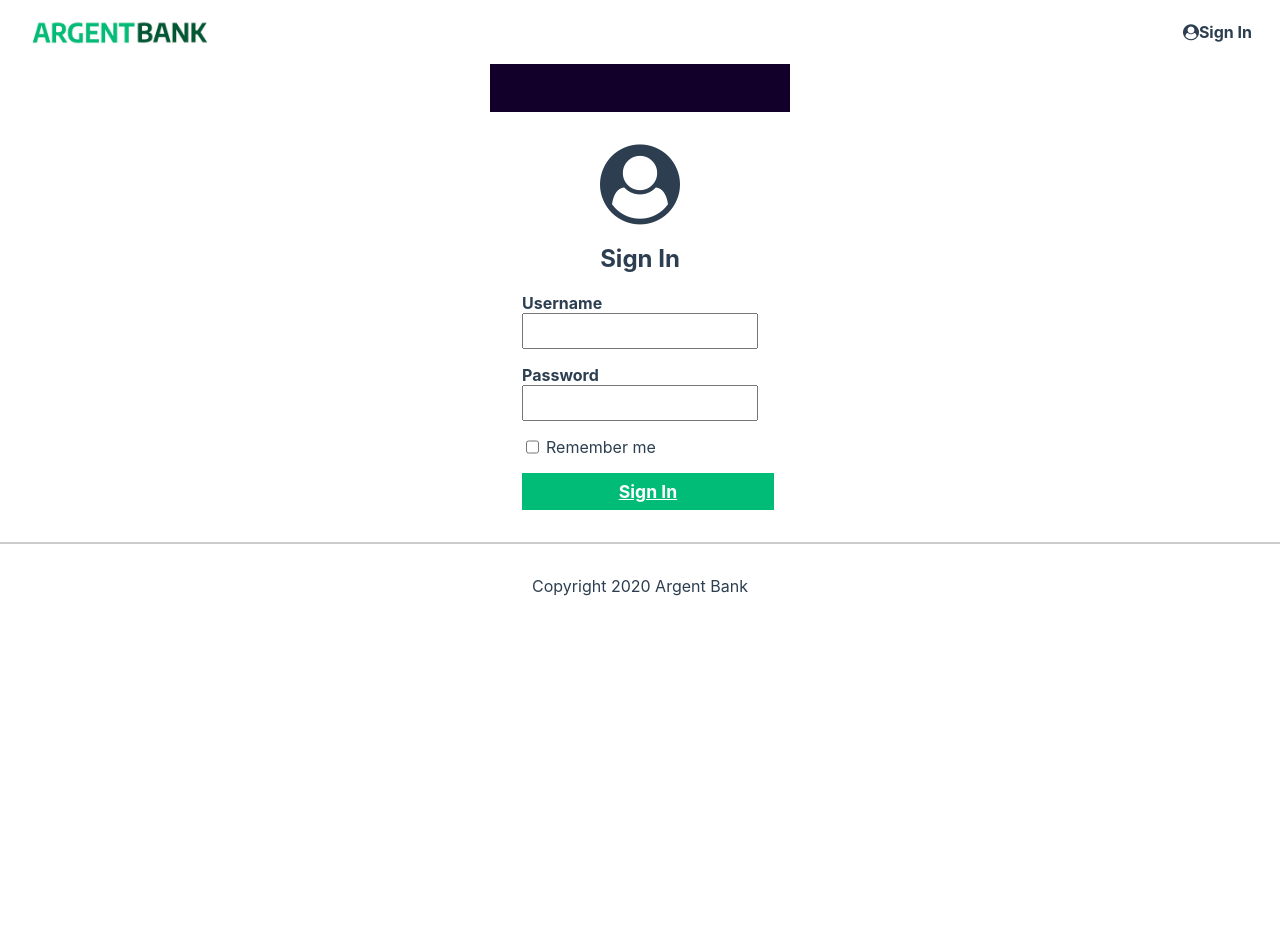
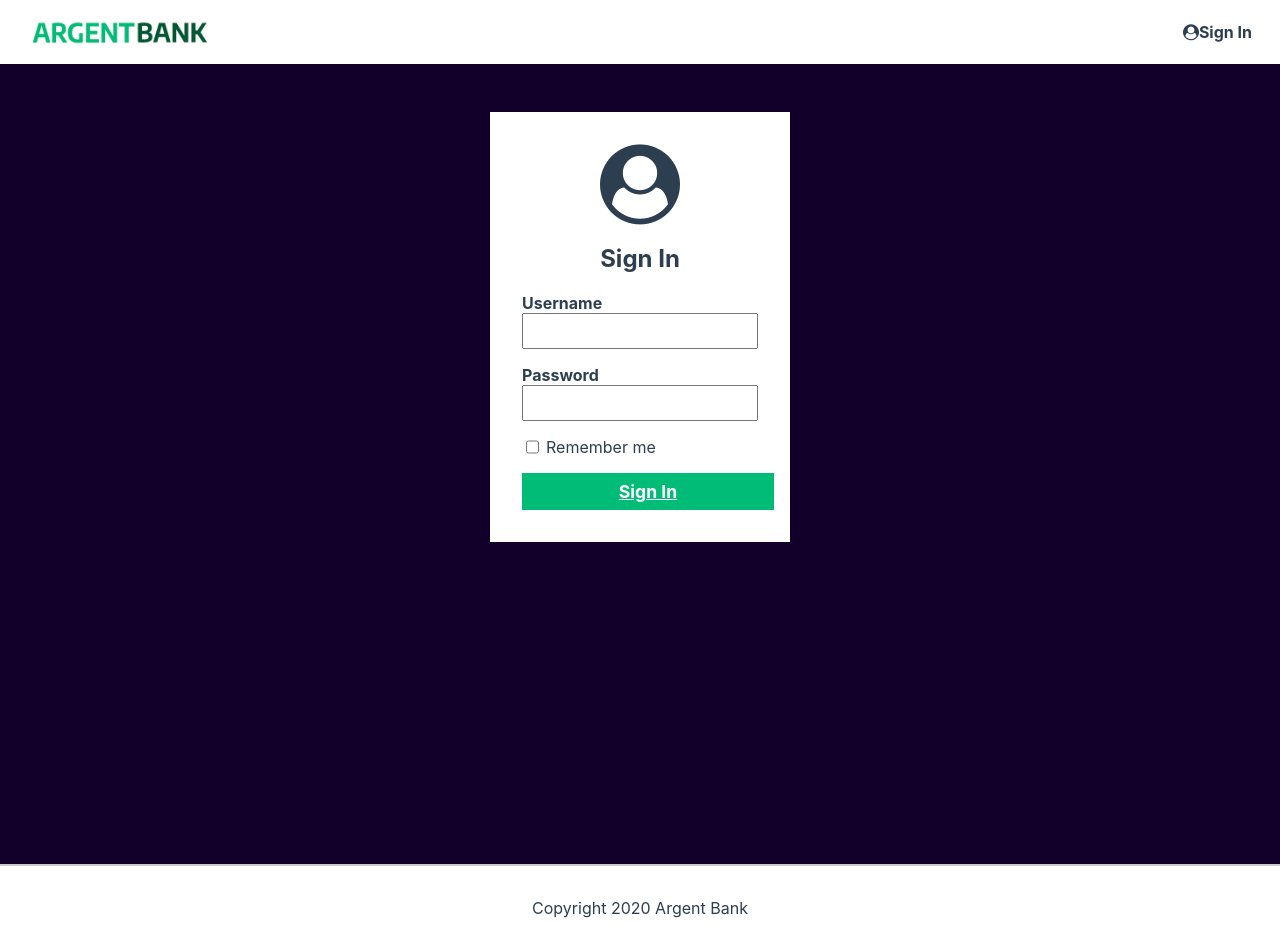
Before and after one commit to matdelan/argentbank, a React (Create React App) app: page /signin in a window 1280 px wide. Before the commit the page ends 800 px from the top, so only its background shows below. Built offline with nearby package versions, Linux system fonts and the light colour scheme.

Commit message:
feat: add signin page

```diff
--- a/src/assets/components/header/Header.jsx
+++ b/src/assets/components/header/Header.jsx
@@ -4,7 +4,7 @@ import logoArgentBank from '../../img/argentBankLogo.png'
 export default function header() {
 
     return <nav class="main-nav">
-        <a class="main-nav-logo" href="./index.html">
+        <a class="main-nav-logo" href="/">
         <img
             class="main-nav-logo-image"
             src={logoArgentBank}
--- a/src/assets/layout/Layout.jsx
+++ b/src/assets/layout/Layout.jsx
@@ -5,9 +5,7 @@ import { Outlet } from 'react-router-dom'
 export default function Layout() {
     return <>
       <Header/>
-      <div className="container">
-        <Outlet/>
-      </div>
+      <Outlet/>
       <Footer/>
     </>
 }
--- a/src/assets/pages/signin/Signin.jsx
+++ b/src/assets/pages/signin/Signin.jsx
@@ -3,6 +3,7 @@ import './signin.css'
 export default function Signin () {
 
     return <>
+    <div class="body">
         <main class="main bg-dark">
             <section class="sign-in-content">
                 <i class="fa fa-user-circle sign-in-icon"></i>
@@ -25,5 +26,6 @@ export default function Signin () {
                 </form>
             </section>
         </main>
+        </div>
     </>
 }
--- a/src/assets/pages/signin/signin.css
+++ b/src/assets/pages/signin/signin.css
@@ -1,3 +1,18 @@
+html {
+    font-family: Avenir, Helvetica, Arial, sans-serif;
+    -webkit-font-smoothing: antialiased;
+    -moz-osx-font-smoothing: grayscale;
+    text-align: center;
+    color: #2c3e50;
+  }
+
+.body {
+    margin: 0;
+    display: flex;
+    flex-direction: column;
+    min-height: 100vh;
+  }
+
 .main {
     flex: 1;
   }
```
